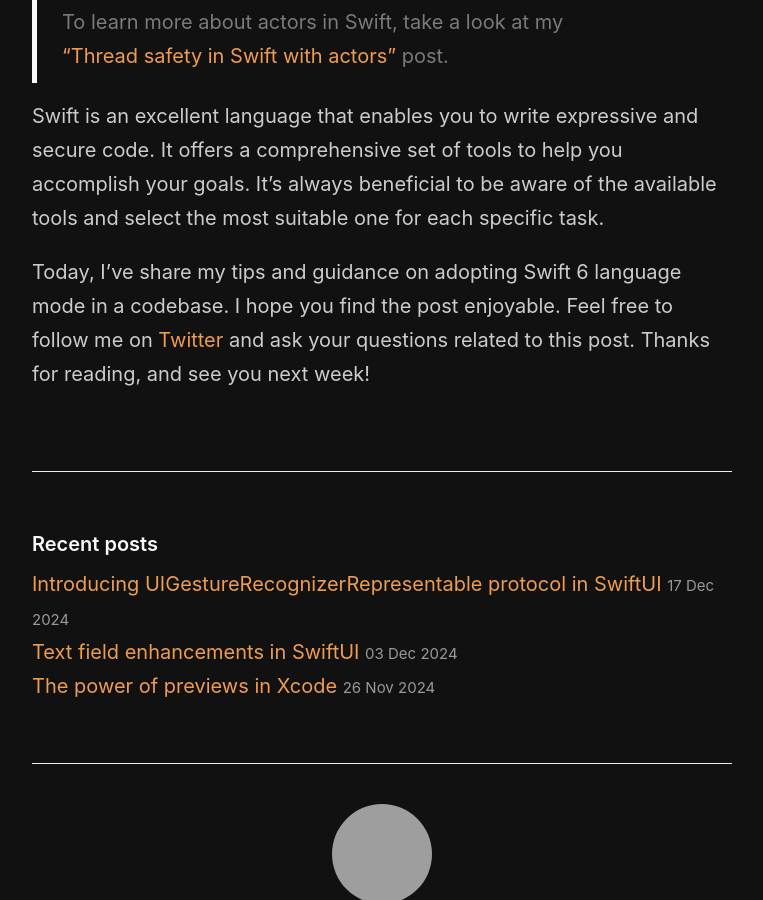
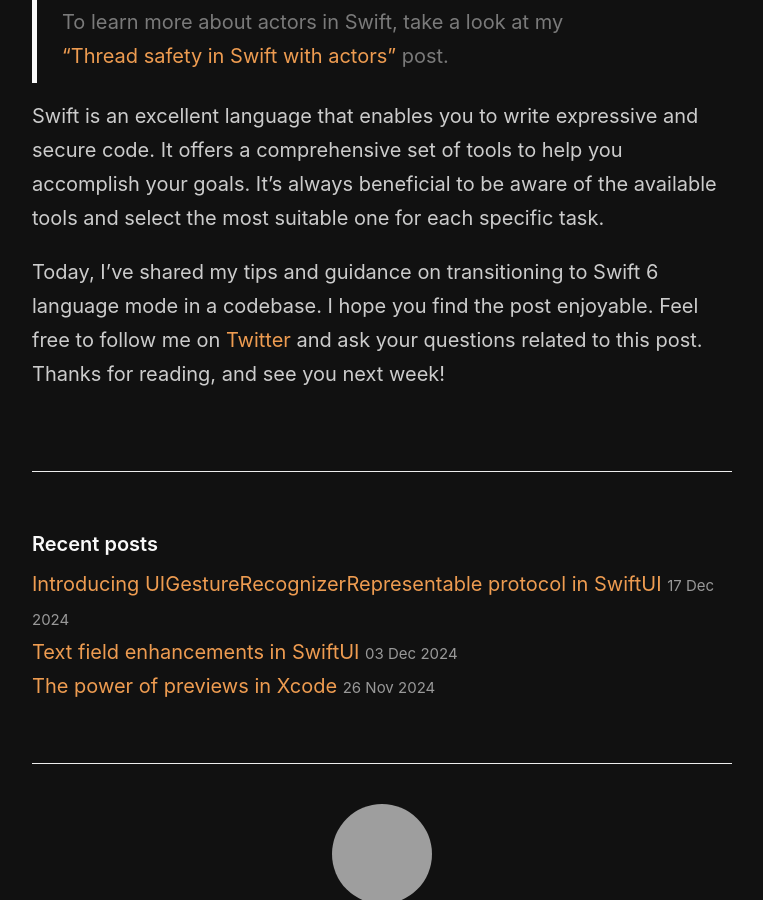
Before and after one commit to mecid/mecid.github.io, a Jekyll site: the page built from _posts/2025-01-07-adopting-swift6-across-the-app-codebase.md, in a window 1280 px wide and 900 px high, scrolled down 3748 px, cut to the strip 0-900 px from the top of the window. Shown: the whole strip, without its empty margins (258-1021 px from the left). Built offline with Jekyll 4.4.1, drawn with Linux system fonts in a browser that asks for light colours; grey boxes are pictures that could not be loaded.

Commit message:
swift6 conclustion tuned

```diff
--- a/_posts/2025-01-07-adopting-swift6-across-the-app-codebase.md
+++ b/_posts/2025-01-07-adopting-swift6-across-the-app-codebase.md
@@ -104,4 +104,4 @@
 
 Swift is an excellent language that enables you to write expressive and secure code. It offers a comprehensive set of tools to help you accomplish your goals. It’s always beneficial to be aware of the available tools and select the most suitable one for each specific task.
 
-Today, I've share my tips and guidance on adopting Swift 6 language mode in a codebase. I hope you find the post enjoyable. Feel free to follow me on [Twitter](https://twitter.com/mecid) and ask your questions related to this post. Thanks for reading, and see you next week!
+Today, I’ve shared my tips and guidance on transitioning to Swift 6 language mode in a codebase. I hope you find the post enjoyable. Feel free to follow me on [Twitter](https://twitter.com/mecid) and ask your questions related to this post. Thanks for reading, and see you next week!
```
